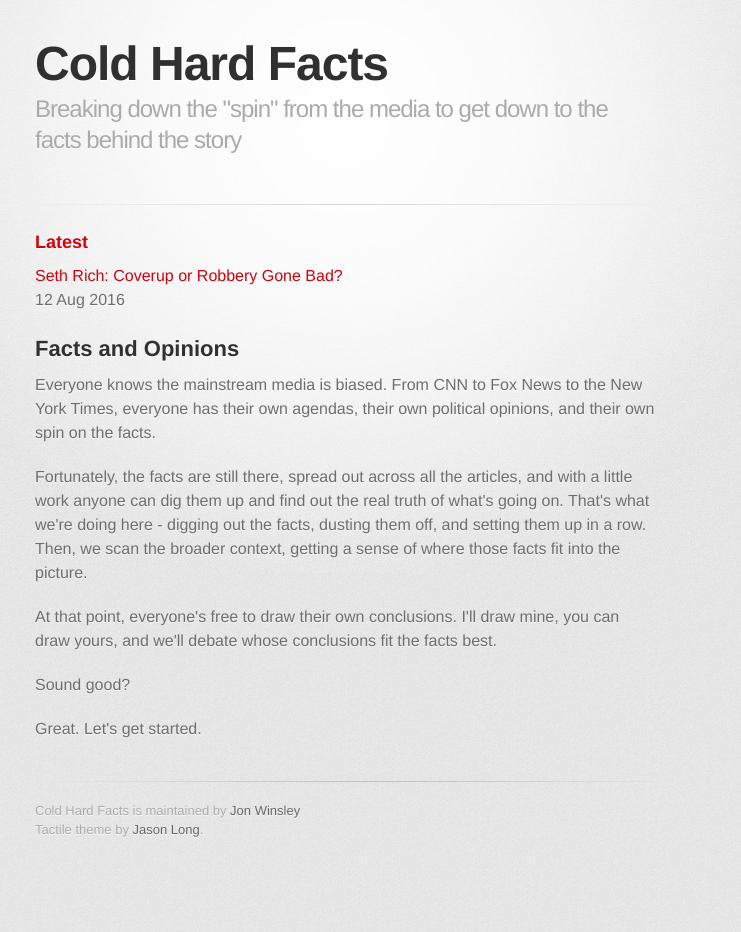
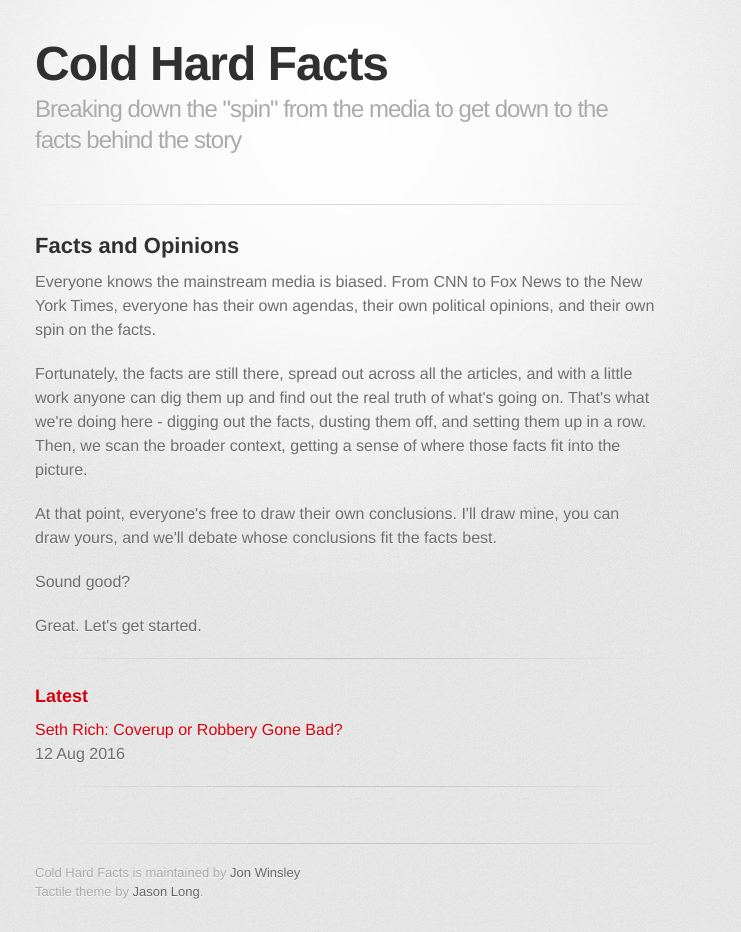
Before and after one commit to glitchassassin/cold-hard-facts, a Jekyll site: the page built from index.html, in a window 1280 px wide. Shown: the whole page, without its empty margins (295-1036 px from the left). Built offline with Jekyll 4.4.1, drawn with Linux system fonts in a browser that asks for light colours; some web fonts are replaced; before the commit the page ends 900 px from its top, so only the background shows below that.

Commit message:
Relocated nav section

```diff
--- a/_layouts/default.html
+++ b/_layouts/default.html
@@ -24,17 +24,20 @@
 
         <hr>
 
+        <section id="main_content">
+          {{ content }}
+        </section>
+        <hr>
+
         <nav>
           <h3>Latest</h3>
           {% for post in site.posts limit 1 %}
-          <p class="featured"><a href="/cold-hard-facts/{{ post.url }}">{{ post.title }}</a><br/>
-{{ post.date | date_to_string }}</p>
+          <p class="featured">
+            <a href="/cold-hard-facts/{{ post.url }}">{{ post.title }}</a><br/>
+            {{ post.date | date_to_string }}</p>
           {% endfor %}
         </nav>
-        <section id="main_content">
-          {{ content }}
-        </section>
-
+        <hr>
         <footer>
           Cold Hard Facts is maintained by <a href="https://github.com/glitchassassin">Jon Winsley</a><br>
           Tactile theme by <a href="https://twitter.com/jasonlong">Jason Long</a>.
```
